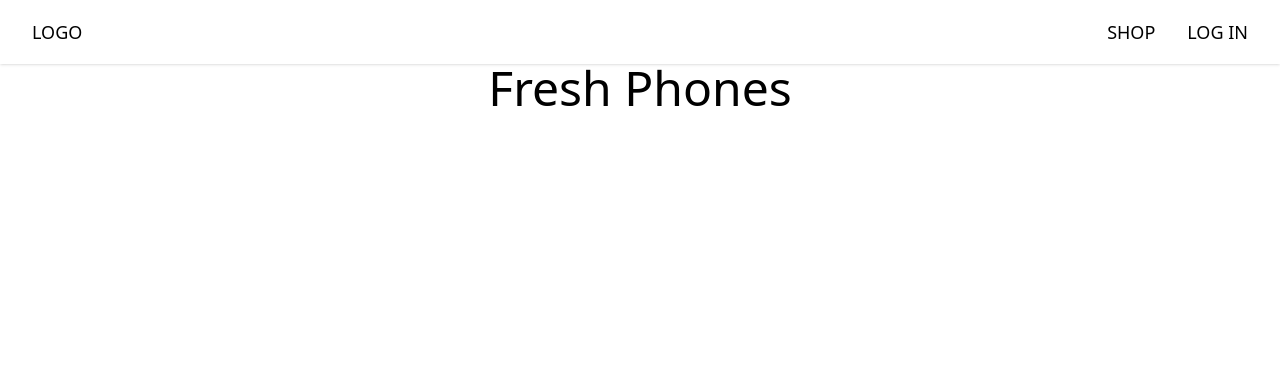
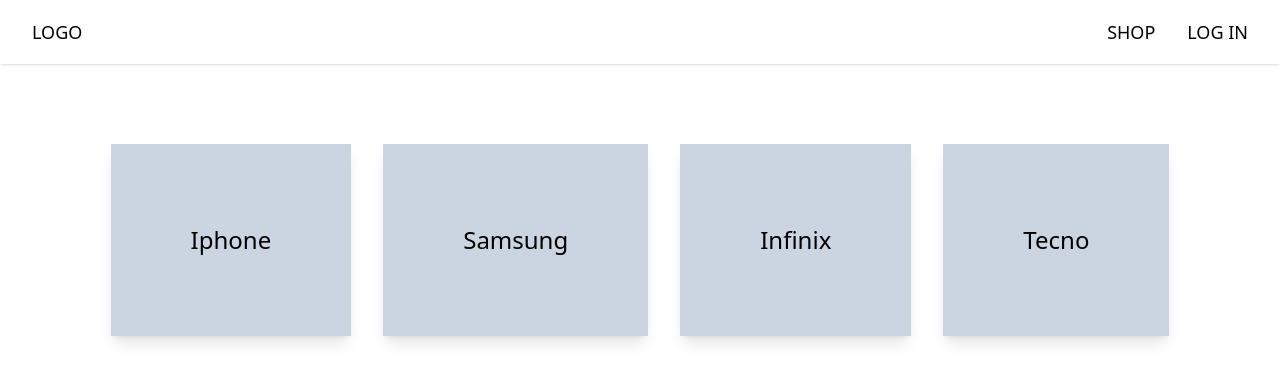
Before and after one commit to sheriff-demilade/fresh-phones, a React (Create React App) app: page / in a window 1280 px wide. Shown: the top 382 px of the page. Built offline with nearby package versions, Linux system fonts and the light colour scheme; the HTML template or start-up script is replaced by a standard one.

Commit message:
added directory-item component and home component route

```diff
--- a/src/App.js
+++ b/src/App.js
@@ -1,14 +1,12 @@
 import { Route, Routes } from "react-router-dom";
 import Header from "./routes/header.component";
+import Home from "./routes/home.component";
 
 const App = () => {
   return (
     <Routes>
       <Route path="/" element={<Header />}>
-        <Route
-          index
-          element={<h1 className="text-5xl text-center">Fresh Phones</h1>}
-        />
+        <Route index element={<Home />} />
       </Route>
     </Routes>
   );
--- /dev/null
+++ b/src/components/directory-item.component.jsx
@@ -0,0 +1,9 @@
+const DirectoryItem = ({ children }) => {
+  return (
+    <div className="p-20 bg-slate-300 shadow-lg hover:shadow transition duration-300">
+      <p className="text-2xl">{children}</p>
+    </div>
+  );
+};
+
+export default DirectoryItem;
--- /dev/null
+++ b/src/routes/home.component.jsx
@@ -0,0 +1,15 @@
+import DirectoryItem from "../components/directory-item.component";
+
+const PHONES_BRAND = ["Iphone", "Samsung", "Infinix", "Tecno"];
+
+const Home = () => {
+  return (
+    <div className="container mx-auto mt-20 justify-center flex gap-8">
+      {PHONES_BRAND.map((phoneBrand, idx) => (
+        <DirectoryItem key={idx}>{phoneBrand}</DirectoryItem>
+      ))}
+    </div>
+  );
+};
+
+export default Home;
```
